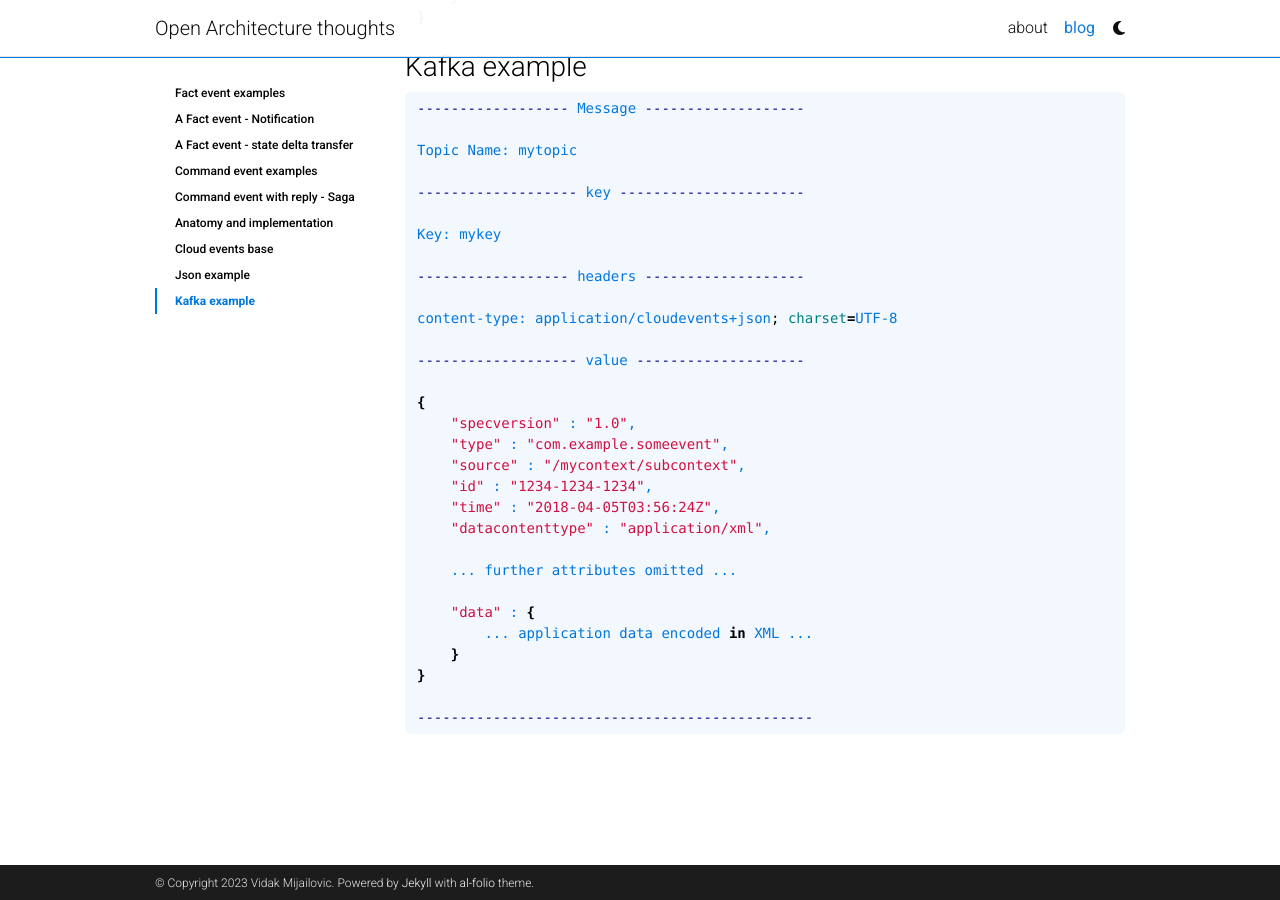
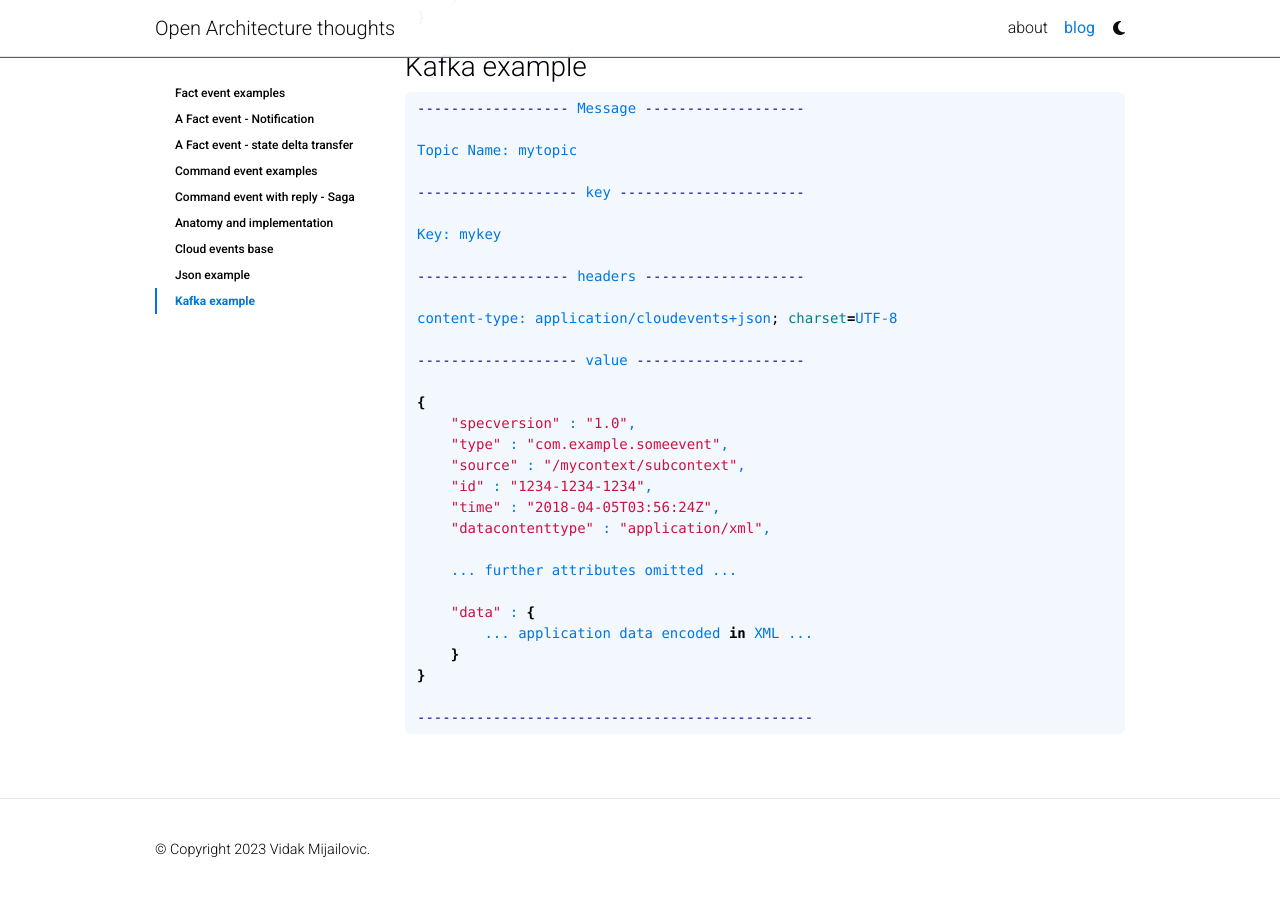
Before and after one commit to VidakM/vidakm.github.io, a Jekyll site: the page built from _posts/2023-12-24-events.md, in a window 1280 px wide and 900 px high, scrolled down 5751 px. Built offline with Jekyll 4.4.1, drawn with Linux system fonts in a browser that asks for light colours; full-size pictures stand in for the smaller copies a plugin makes; comment, search, counter and statistics services are not loaded; a style sheet for code colours, icons or effects is not loaded.

Commit message:
fix(events): adjustments

````diff
--- a/_config.yml
+++ b/_config.yml
@@ -9,8 +9,8 @@
 email: vidak.mijailovic@netigate.se
 description: > # the ">" symbol means to ignore newlines until "footer_text:"
   A blog where I share thoughts on interesting solutions me and my colleagues find. Either as notes, guidelines or as practical reference architectures.
-footer_text: >
-  Powered by <a href="https://jekyllrb.com/" target="_blank">Jekyll</a> with <a href="https://github.com/alshedivat/al-folio">al-folio</a> theme.
+# footer_text: >
+#   Powered by <a href="https://jekyllrb.com/" target="_blank">Jekyll</a> with <a href="https://github.com/alshedivat/al-folio">al-folio</a> theme.
 keywords: jekyll, jekyll-theme, academic-website, portfolio-website  # add your own keywords or leave empty
 
 lang: en # the language of your site (for example: en, fr, cn, ru, etc.)
@@ -54,7 +54,7 @@
 # -----------------------------------------------------------------------------
 
 navbar_fixed: true
-footer_fixed: true
+# footer_fixed: true
 
 # Dimensions
 max_width: 1000px
@@ -166,8 +166,8 @@
 # If you have blog posts published on medium.com or other external sources,
 # you can display them in your blog by adding a link to the RSS feed.
 external_sources:
-  - name: medium.com
-    rss_url: https://medium.com/@al-folio/feed
+  # - name: medium.com
+  #   rss_url: https://medium.com/@al-folio/feed
 
 # -----------------------------------------------------------------------------
 # Collections
--- a/_posts/2023-12-24-events.md
+++ b/_posts/2023-12-24-events.md
@@ -168,7 +168,7 @@
 ```
 
 
-{% drawio path="assets/blog_images/events/Untitled_Diagram-1680524450442.drawio.xml" page_number=0> height=500 %}
+{% drawio path="assets/blog_images/events/Untitled_Diagram-1680524450442.drawio.xml" page_number=0> height=550 %}
 
 
 ### Anatomy and implementation
````
